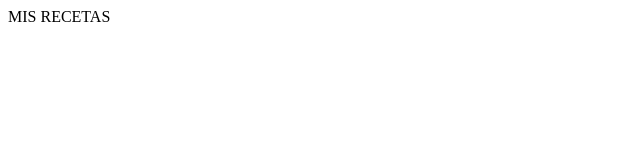
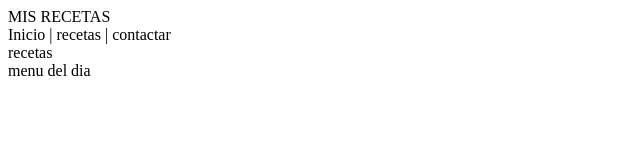
Before and after one commit to leovocino/misrecetas, a plain HTML site: page index.html in a window 1280 px wide. Shown: the whole page, without its empty margins (0-640 px from the left). Drawn offline with Linux system fonts and the light colour scheme.

Commit message:
estructura mis recetas

```diff
--- a/index.html
+++ b/index.html
@@ -7,8 +7,11 @@
         <meta name="keywords" contente="receta,cocina,comida">
     </head>
     <body>
+        <div> MIS RECETAS</div>
+        <div>Inicio | recetas | contactar</div>
         <div>
-            MIS RECETAS
+            <div>recetas</div>
+            <div>menu del dia</div>
         </div>
     </body>
 </html>
```
